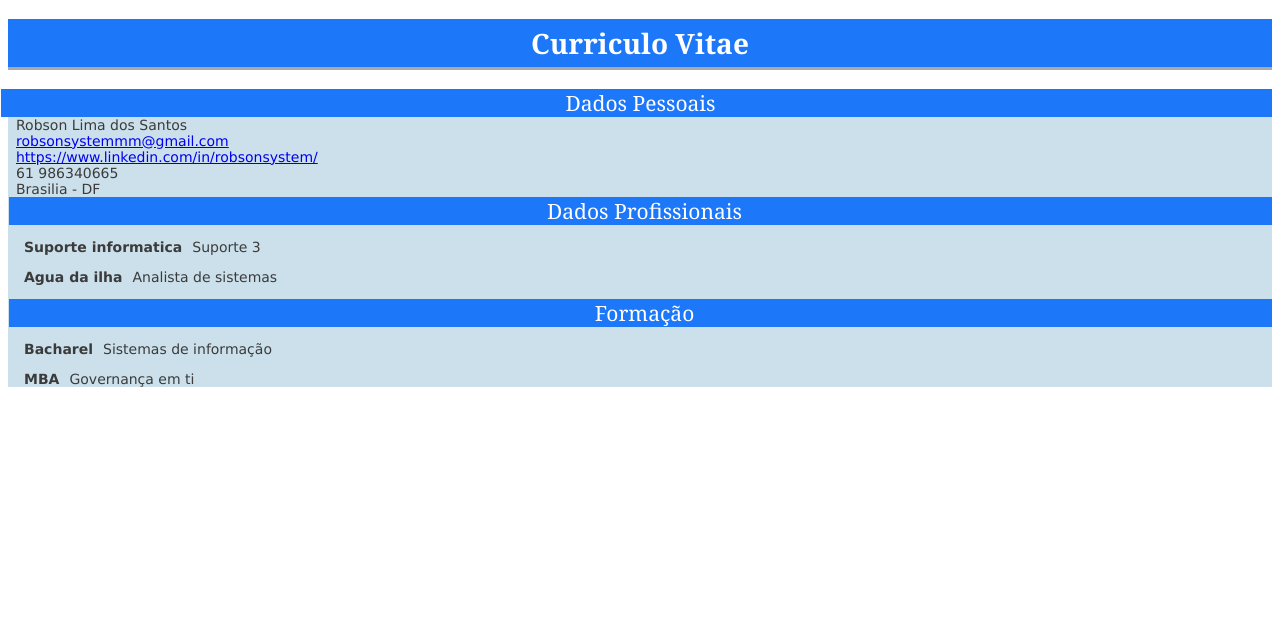
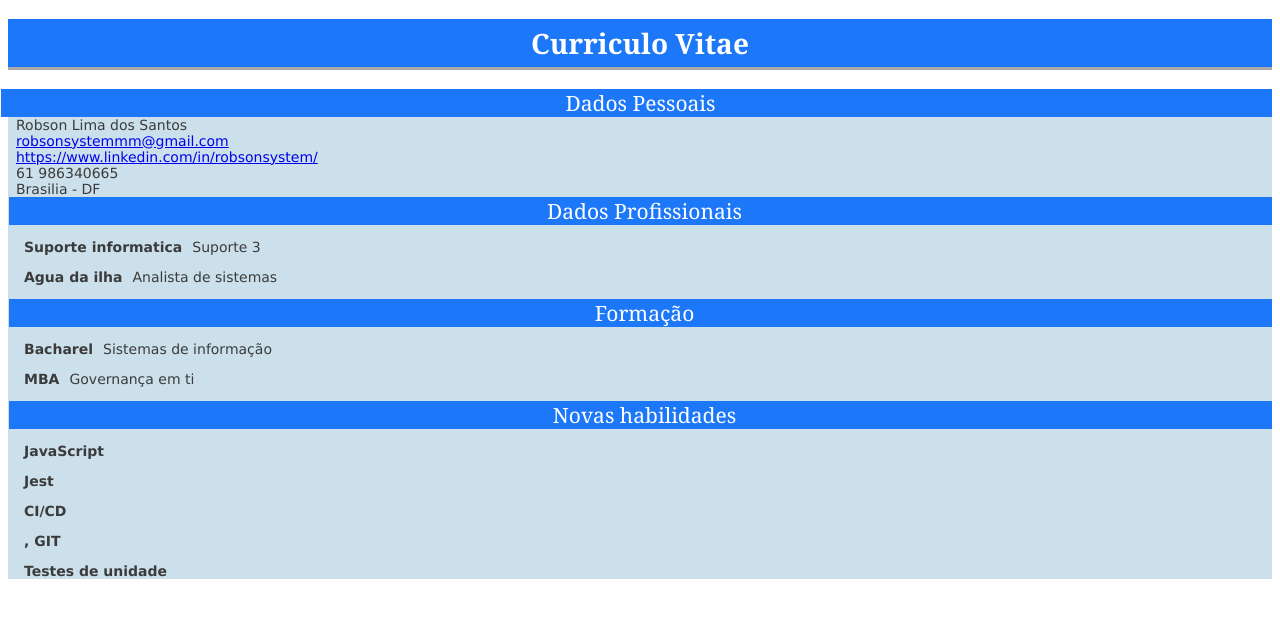
Before and after one commit to robsonsystemmm/curriculohtml, a plain HTML site: page index.html in a window 1280 px wide. Drawn offline with Linux system fonts and the light colour scheme.

Commit message:
Update index.html

```diff
--- a/index.html
+++ b/index.html
@@ -32,9 +32,17 @@
 
 		<div class="secao">
 			<h2>Formação</h2>
-
 			<p><label>Bacharel</label>Sistemas de informação</p>
 			<p><label>MBA</label>Governança em ti</p>
+
+		</div>
+		<div class="secao">
+			<h2>Novas habilidades</h2>
+			<p><label> JavaScript</label></p>
+			<p><label> Jest</label></p>
+            <p><label> CI/CD</label></p>
+            <p><label>, GIT </label></p>
+            <p><label>Testes de unidade </label></p>
 
 		</div>
 
```
